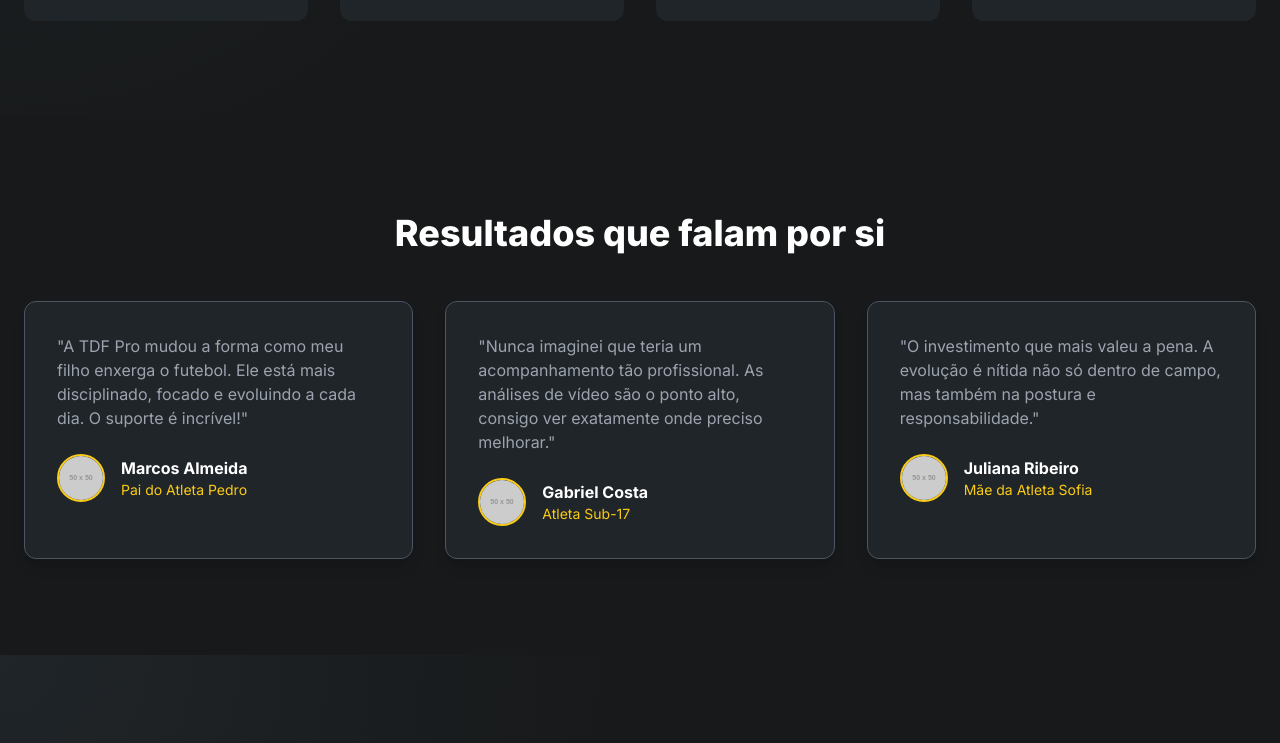
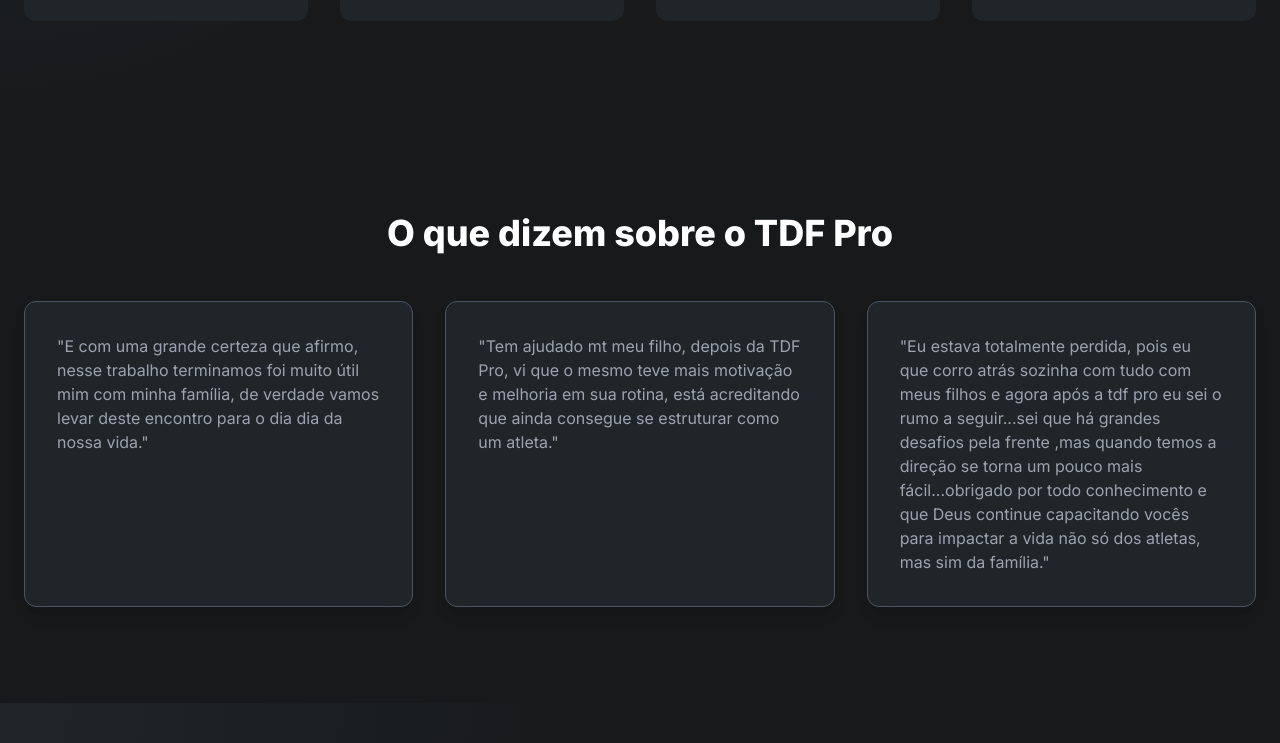
Before and after one commit to henrique-bohrer/tdf-pro, a plain HTML site: page index.html in a window 1280 px wide. Shown: the part 2467-3210 px from the top of the page. Drawn offline with nearby package versions, Linux system fonts and the light colour scheme; placeholder pictures from the web are drawn by us.

Commit message:
Update index.html

```diff
--- a/index.html
+++ b/index.html
@@ -123,43 +123,44 @@
   <!-- FEEDBACKS -->
   <section id="feedbacks" class="py-16 md:py-24 bg-[#17191A]">
     <div class="container mx-auto px-6 fade-in-on-scroll">
-      <h2 class="section-title">Resultados que falam por si</h2>
+      <h2 class="section-title">O que dizem sobre o TDF Pro</h2>
       <div class="mt-12 grid lg:grid-cols-3 gap-8">
         <div class="card-feedback">
-          <p class="text-gray-400 mb-6">"A TDF Pro mudou a forma como meu filho enxerga o futebol. Ele está mais
-            disciplinado, focado e evoluindo a cada dia. O suporte é incrível!"</p>
-          <div class="flex items-center">
-            <img src="https://placehold.co/50x50/202529/fde047?text=P" alt="Foto do responsável"
-              class="w-12 h-12 rounded-full mr-4 border-2 border-yellow-400">
-            <div>
-              <p class="font-bold text-white">Marcos Almeida</p>
-              <p class="text-sm text-yellow-400">Pai do Atleta Pedro</p>
-            </div>
-          </div>
+          <p class="text-gray-400">"E com uma grande certeza que afirmo, nesse trabalho terminamos foi muito útil mim
+            com minha família, de verdade vamos levar deste encontro para o dia dia da nossa vida."</p>
         </div>
         <div class="card-feedback">
-          <p class="text-gray-400 mb-6">"Nunca imaginei que teria um acompanhamento tão profissional. As análises de
-            vídeo são o ponto alto, consigo ver exatamente onde preciso melhorar."</p>
-          <div class="flex items-center">
-            <img src="https://placehold.co/50x50/202529/fde047?text=A" alt="Foto do atleta"
-              class="w-12 h-12 rounded-full mr-4 border-2 border-yellow-400">
-            <div>
-              <p class="font-bold text-white">Gabriel Costa</p>
-              <p class="text-sm text-yellow-400">Atleta Sub-17</p>
-            </div>
-          </div>
+          <p class="text-gray-400">"Tem ajudado mt meu filho, depois da TDF Pro, vi que o mesmo teve mais motivação e
+            melhoria em sua rotina, está acreditando que ainda consegue se estruturar como um atleta."</p>
         </div>
         <div class="card-feedback">
-          <p class="text-gray-400 mb-6">"O investimento que mais valeu a pena. A evolução é nítida não só dentro de
-            campo, mas também na postura e responsabilidade."</p>
-          <div class="flex items-center">
-            <img src="https://placehold.co/50x50/202529/fde047?text=M" alt="Foto da responsável"
-              class="w-12 h-12 rounded-full mr-4 border-2 border-yellow-400">
-            <div>
-              <p class="font-bold text-white">Juliana Ribeiro</p>
-              <p class="text-sm text-yellow-400">Mãe da Atleta Sofia</p>
-            </div>
-          </div>
+          <p class="text-gray-400">"Eu estava totalmente perdida, pois eu que corro atrás sozinha com tudo com meus
+            filhos e agora após a tdf pro eu sei o rumo a seguir...sei que há grandes desafios pela frente ,mas quando
+            temos a direção se torna um pouco mais fácil...obrigado por todo conhecimento e que Deus continue
+            capacitando vocês para impactar a vida não só dos atletas, mas sim da família."</p>
+        </div>
+      </div>
+    </div>
+  </section>
+
+  <!-- CASO DE SUCESSO -->
+  <section class="py-16 md:py-24 bg-gradient-dark">
+    <div class="container mx-auto px-6 fade-in-on-scroll">
+      <h2 class="section-title">O Sonho que se Torna Realidade</h2>
+      <div class="mt-12 max-w-5xl mx-auto grid md:grid-cols-2 gap-8 md:gap-12 items-center">
+        <div class="text-center md:text-left">
+          <h3 class="text-3xl font-extrabold text-white">João Victor <br> Aprovado no <span class="text-yellow-400">ACP
+              Paranavaí</span></h3>
+          <p class="mt-4 text-lg text-gray-300">
+            "Resumindo, ele foi aprovado nessa avaliação, hoje meu filho faz parte das categorias de base da equipe
+            sub-13 do Paranavaí. [...] Confiem, acreditem no trabalho da TDF, eu como pai de atleta, tinha muitas
+            dúvidas, foi o que eu encontrei na TDF, a TDF Pro me ajudou muito, muito mesmo nesse mundo."
+          </p>
+          <p class="mt-4 font-bold text-yellow-400">- Leandro Capello, Pai do João Victor</p>
+        </div>
+        <div>
+          <img src="src/images/joão-victor-acp-paranavai.png" alt="João Victor no ACP Paranavaí"
+            class="rounded-2xl shadow-2xl shadow-black/30 mx-auto w-full h-auto object-cover border-4 border-[#202529]">
         </div>
       </div>
     </div>
```
